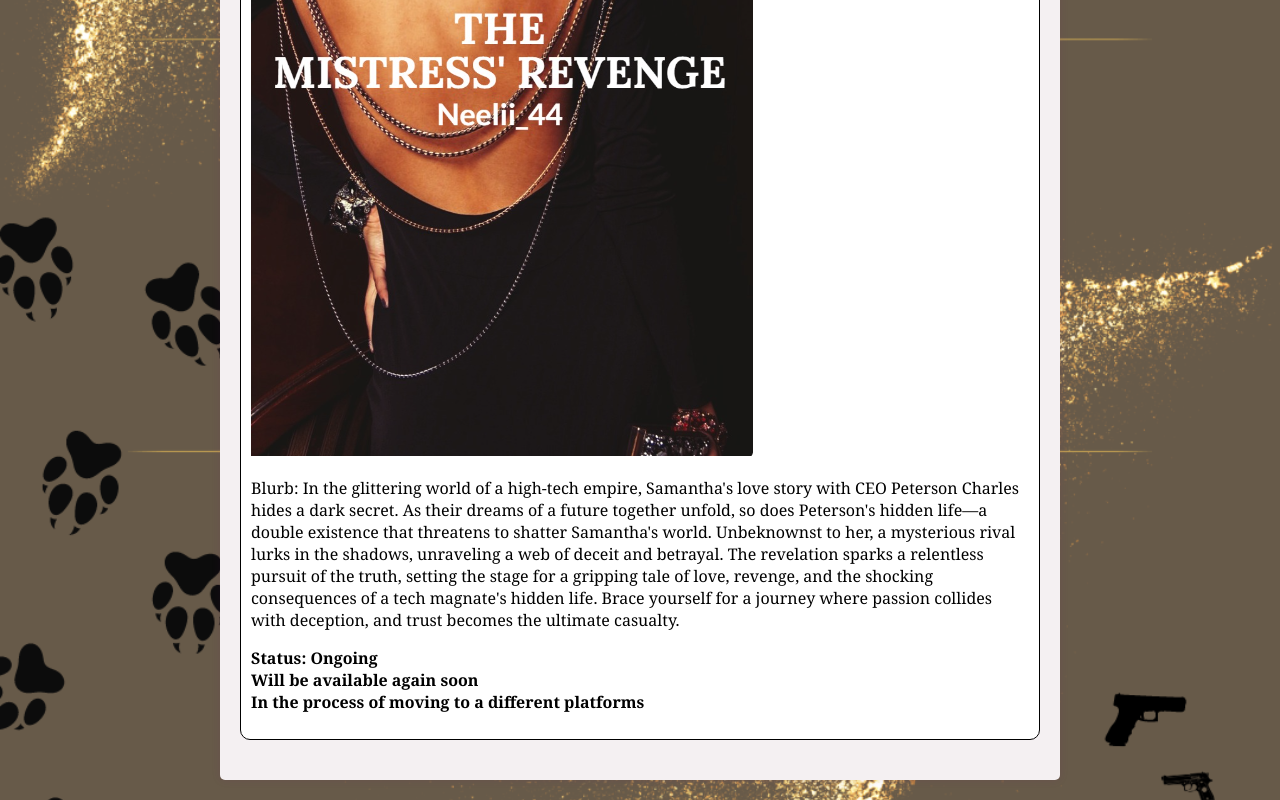
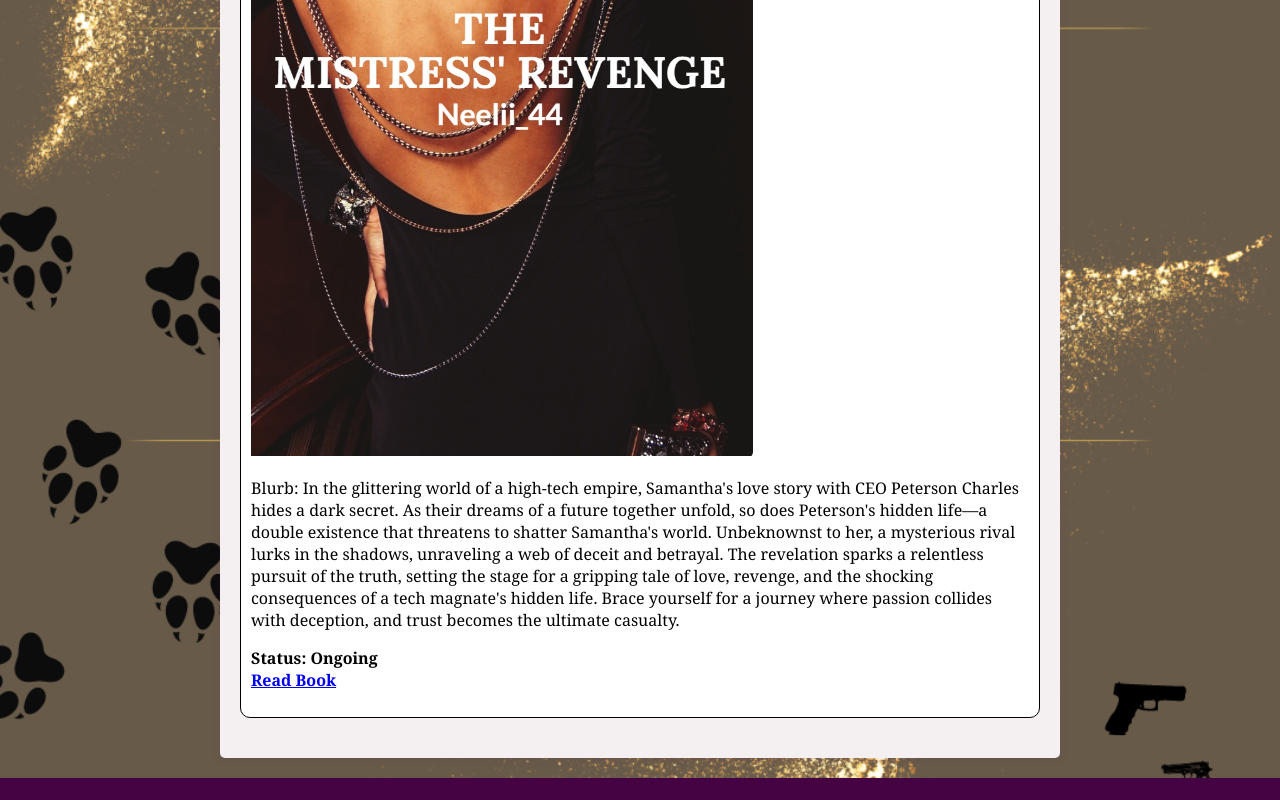
Before and after one commit to abrahamsj/Neelii_44-Book-Website, a plain HTML site: page index.html in a window 1280 px wide. Shown: the part 4224-5024 px from the top of the page. After the commit the page ends 5002 px from the top, so only its background shows below. Drawn offline with Linux system fonts and the light colour scheme.

Commit message:
Update index.html

```diff
--- a/index.html
+++ b/index.html
@@ -84,9 +84,9 @@
                       As their dreams of a future together unfold, so does Peterson's hidden life—a double existence that threatens to shatter Samantha's world.
                       Unbeknownst to her, a mysterious rival lurks in the shadows, unraveling a web of deceit and betrayal. The revelation sparks a relentless pursuit of the truth, setting the stage for a gripping tale of love, revenge, and the shocking consequences of a tech magnate's hidden life.
                       Brace yourself for a journey where passion collides with deception, and trust becomes the ultimate casualty.</p>
-            <p class="status">Status: Ongoing<br> Will be available again soon<br>In the process of moving to a different platforms</p>
+            <p class="status">Status: Ongoing<br>
 
-            <!--<a href="https://www.webnovel.com/book/the-mistress'-revenge_28139286608007605" target="_blank">Read Book</a>-->
+            <a href="https://www.starywriting.com/en/workbench/stories/novel?bid=ft6WymrwpdnnDJTEUFUauw%3D%3D" target="_blank">Read Book</a>
 
 
 
```
